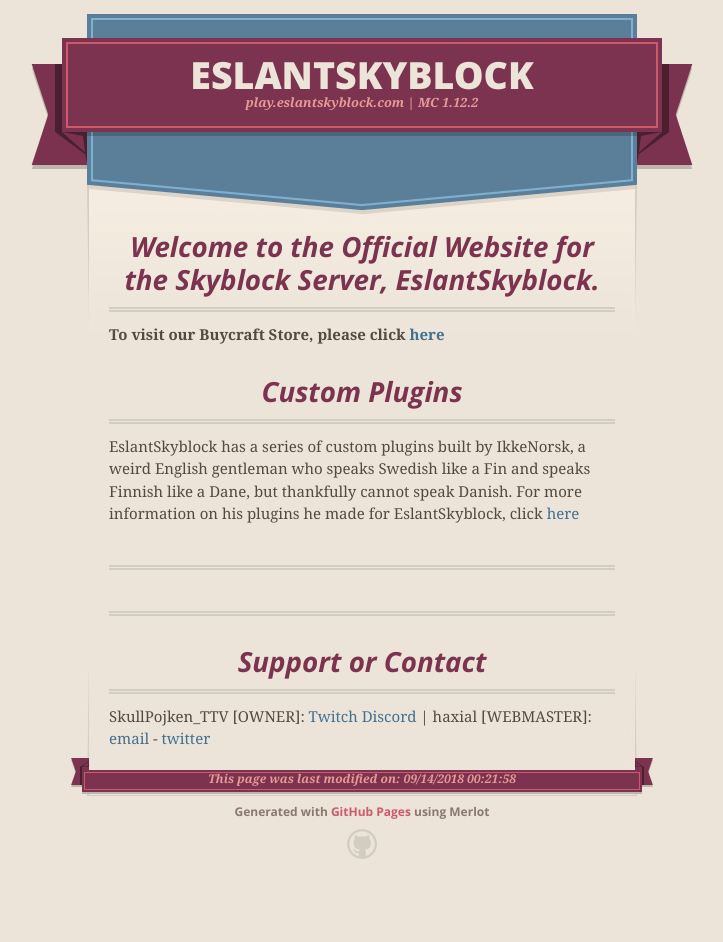
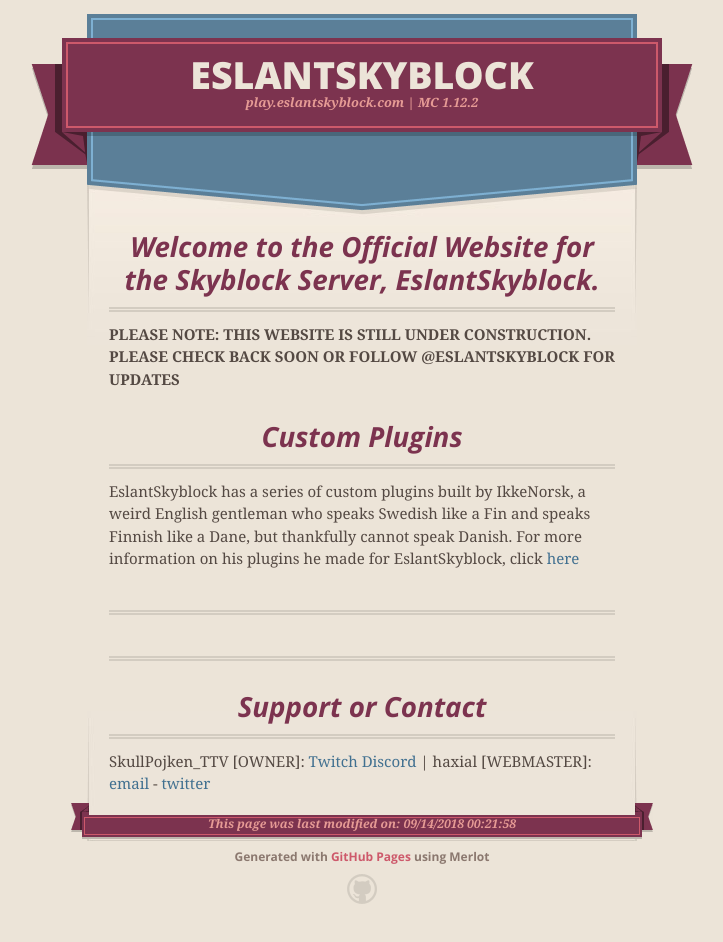
Before and after one commit to Skullengine/eslantskyblock.github.io, a plain HTML site: page index.html in a window 1280 px wide. Shown: the whole page, without its empty margins (278-1001 px from the left). Before the commit the page ends 899 px from the top, so only its background shows below. Drawn offline with nearby package versions, Linux system fonts and the light colour scheme.

Commit message:
Update index.html

```diff
--- a/index.html
+++ b/index.html
@@ -48,7 +48,7 @@
         <h3>
 <a id="welcome-to-github-pages" class="anchor" href="#welcome-to-github-pages" aria-hidden="true"><span aria-hidden="true" class="octicon octicon-link"></span></a>Welcome to the Official Website for the Skyblock Server, EslantSkyblock.</h3>
 
-<p><strong>To visit our Buycraft Store, please click <a href="">here</a></strong></p>
+<p><strong>PLEASE NOTE: THIS WEBSITE IS STILL UNDER CONSTRUCTION. PLEASE CHECK BACK SOON OR FOLLOW @ESLANTSKYBLOCK FOR UPDATES</strong></p>
 
 <h3>Custom Plugins</h3>
 
```
